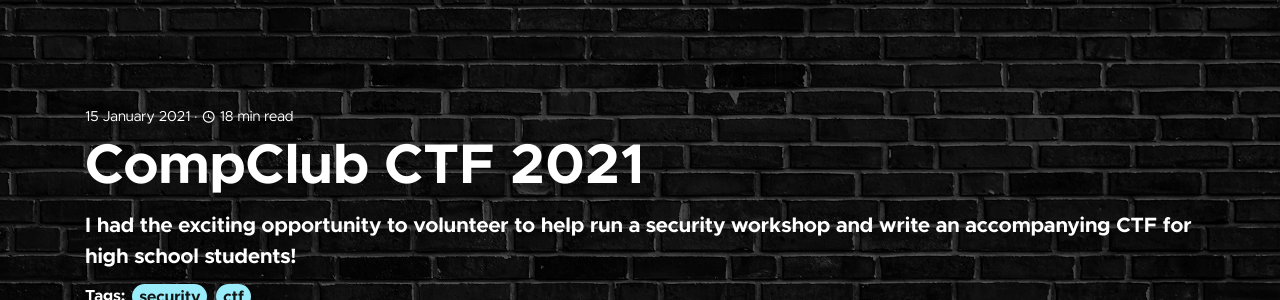
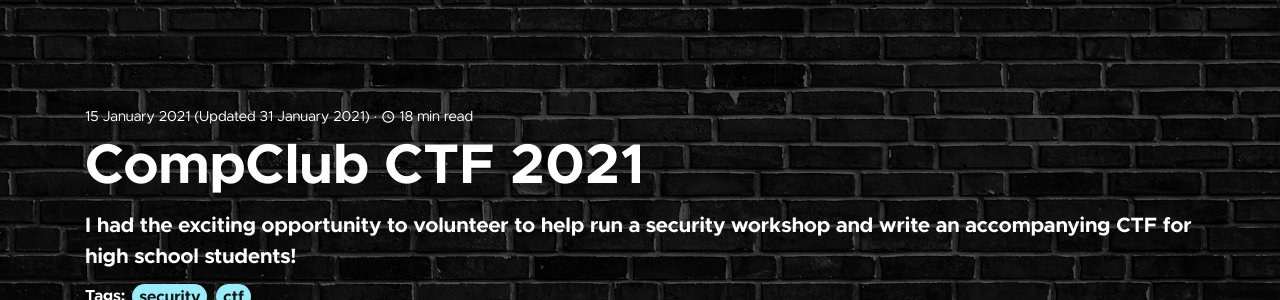
Before and after one commit to jeffreydyao/abiramen.github.io, a Jekyll site: the page built from _posts/2021-01-15-compclub-2021.md, in a window 1280 px wide and 900 px high. Shown: the part 182-482 px from the top of the window. Built offline with Jekyll 4.4.1, drawn with Linux system fonts in a browser that asks for light colours; nearby versions of some CDN libraries; comment, search, counter and statistics services are not loaded; some of the changed lines change nothing that is shown.

Commit message:
Update 2021-01-15-compclub-2021.md

```diff
--- a/_posts/2021-01-15-compclub-2021.md
+++ b/_posts/2021-01-15-compclub-2021.md
@@ -3,6 +3,7 @@
 short: compclub-2021
 title: CompClub CTF 2021
 time: 15 January 2021
+last-update: 31 January 2021
 layout: post
 tags: security ctf
 desc: I had the exciting opportunity to volunteer to help run a security workshop and write an accompanying CTF for high school students!
@@ -235,8 +236,8 @@
 ##### Walkthrough
 This requires some minor intelligence gathering:
 1. Note that FireDnD's offices are located at 33-39 Hunter Street, Sydney. This can be found on the site's footer, or 'Contact Us' page.
-2. The nearest station can be found using the measure distance tool on Google Maps - this is Martin Place station - however, it only barely beats out Central station.
-3. We are told that the CEO wishes to take a T4 train from Platform 2 - if you chose Central Station earlier, this is a big clue that something may have gone wrong, as **no T4 trains pass through Central**. T4 trains on Platform 2 of Martin Place station run eastbound towards Bondi Junction. Two stops in this direction takes us to Edgecliff station.
+2. The nearest station can be found using the measure distance tool on Google Maps - this is Martin Place station - however, it only barely beats out Wynyard station.
+3. We are told that the CEO wishes to take a T4 train from Platform 2 - if you chose Wynyard Station earlier, this is a big clue that something may have gone wrong, as **no T4 trains pass through Wynyard**. Avid train nerds may also note that Wynyard doesn't have a Platform 2, as platforms there are numbered from 3. T4 trains on Platform 2 of Martin Place station run eastbound towards Bondi Junction. Two stops in this direction takes us to Edgecliff station.
 4. We now want to check the train schedule for T4 trains departing after 5:08pm on Fridays. The next train would leave at 5:12, and is scheduled to arrive at 5:16:30pm, making the answer 5:17pm, or 17:17.
 
 
```
